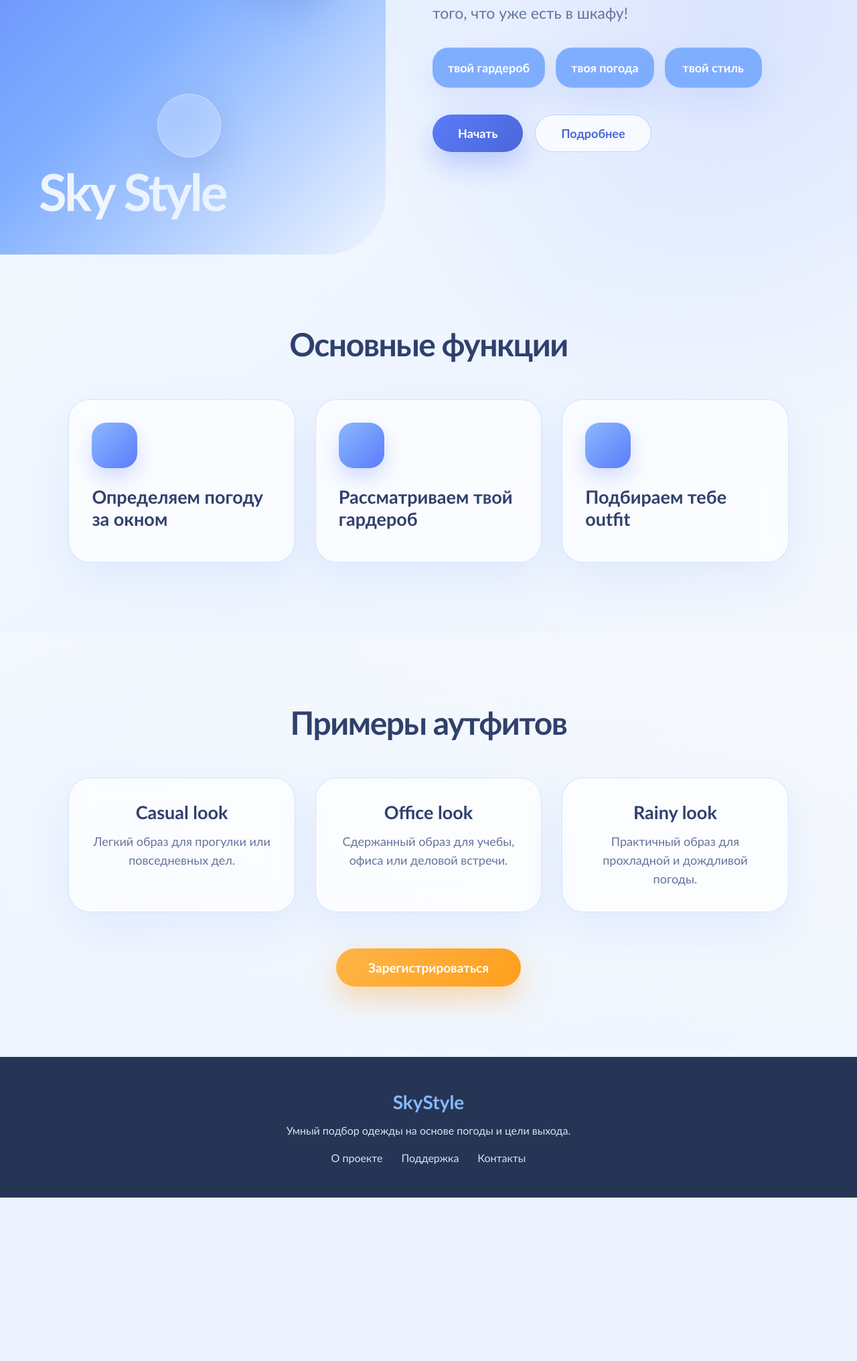
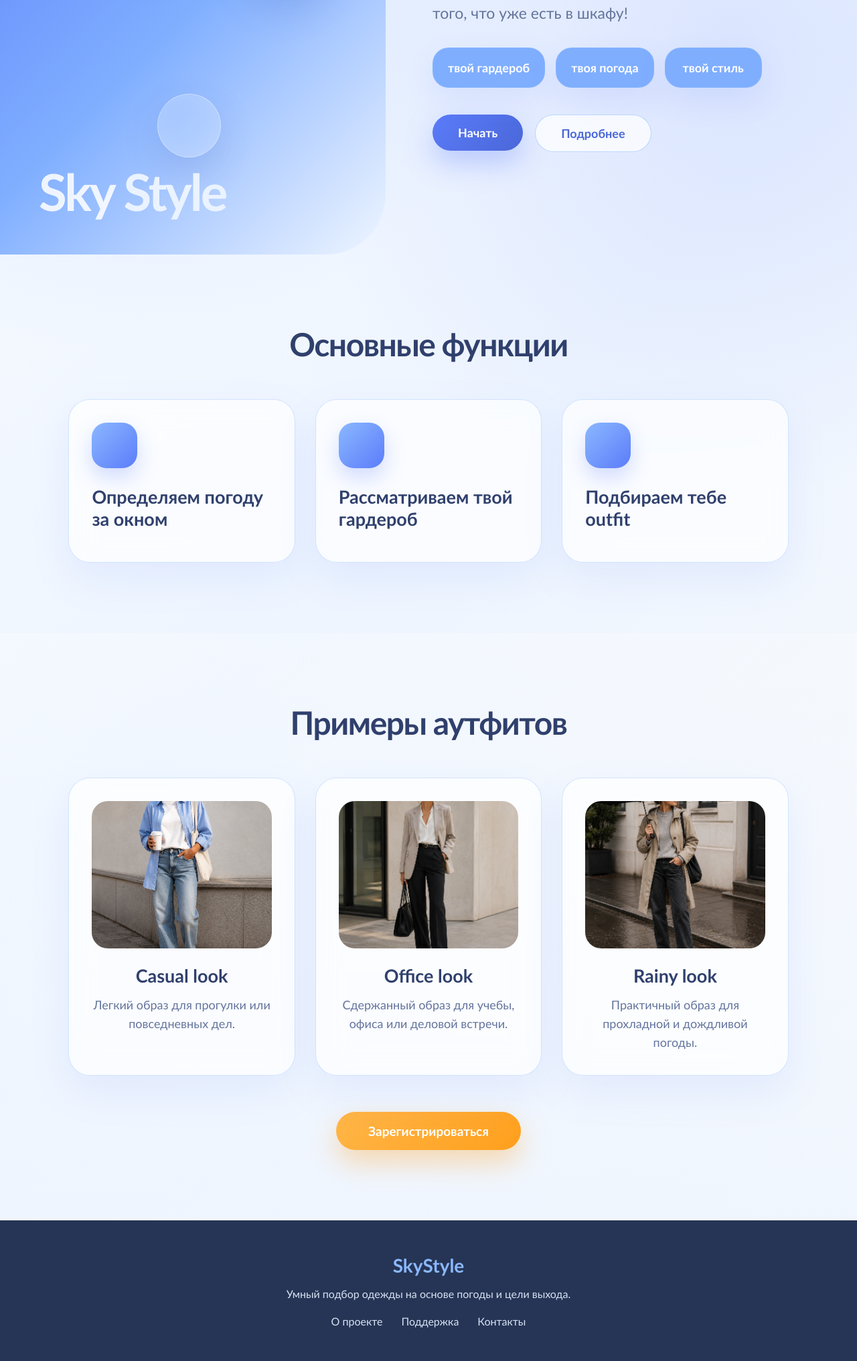
Before and after one commit to sveta0202/SkyStyle, a Flask app: page / in a window 1280 px wide. Shown: the part 420-2452 px from the top of the page at 67% size. Before the commit the page ends 2208 px from the top, so only its background shows below. Run offline with Flask 3, Linux system fonts and the light colour scheme.

Commit message:
debug main page

```diff
--- a/python-service/static/styles/index.css
+++ b/python-service/static/styles/index.css
@@ -43,7 +43,6 @@ button {
     display: flex;
     flex-direction: column;
 }
-
 
 .circle {
     position: absolute;
@@ -93,7 +92,6 @@ button {
     color: #EAF3FF;
 }
 
-
 .navbar {
     display: flex;
     align-items: center;
@@ -110,6 +108,7 @@ button {
     width: 48px;
     height: 48px;
     object-fit: contain;
+    display: block;
 }
 
 .logo span {
@@ -136,7 +135,6 @@ button {
     transform: translateY(-3px);
     box-shadow: 0 22px 42px rgba(255, 159, 28, 0.38);
 }
-
 
 .hero-text {
     margin-top: 135px;
@@ -188,11 +186,13 @@ button {
     transform: translateY(-7px) scale(1.03);
     background: rgba(255, 255, 255, 0.78);
     box-shadow: 0 26px 60px rgba(91, 124, 250, 0.2);
+    color: #4A67D8;
 }
 
 .hero-buttons {
     display: flex;
     gap: 18px;
+    flex-wrap: wrap;
 }
 
 .btn {
@@ -227,7 +227,6 @@ button {
     transform: translateY(-4px);
     background: white;
 }
-
 
 .features,
 .outfits {
@@ -297,8 +296,13 @@ button {
     background: linear-gradient(180deg, rgba(255,255,255,0.25), rgba(238,245,255,0.7));
 }
 
-.outfit-card img{
-    width: 70%;
+.outfit-card img {
+    width: 100%;
+    height: 220px;
+    object-fit: cover;
+    border-radius: 24px;
+    margin-bottom: 24px;
+    display: block;
 }
 
 .register-btn {
@@ -343,6 +347,7 @@ button {
     display: flex;
     justify-content: center;
     gap: 28px;
+    flex-wrap: wrap;
 }
 
 .footer-links a {
@@ -353,7 +358,6 @@ button {
 .footer-links a:hover {
     color: #FFB648;
 }
-
 
 @media (max-width: 900px) {
     .hero {
--- a/python-service/templates/index.html
+++ b/python-service/templates/index.html
@@ -44,7 +44,9 @@
             </ul>
 
             <div class="hero-buttons">
-                <button class="btn primary" type="button">Начать</button>
+                <a href="{{ url_for('reg') }}">
+                    <button class="btn primary" type="button">Начать</button>
+                </a>
                 <button class="btn secondary" type="button">Подробнее</button>
             </div>
         </div>
@@ -77,19 +79,19 @@
 
     <div class="outfits-grid">
         <div class="outfit-card">
-            <div class="outfit-image"></div>
+            <img src="{{ url_for('static', filename='images/casual_look.png') }}" alt="Casual look">
             <h3>Casual look</h3>
             <p>Легкий образ для прогулки или повседневных дел.</p>
         </div>
 
         <div class="outfit-card">
-            <div class="outfit-image"></div>
+            <img src="{{ url_for('static', filename='images/office_look.png') }}" alt="Office look">
             <h3>Office look</h3>
             <p>Сдержанный образ для учебы, офиса или деловой встречи.</p>
         </div>
 
         <div class="outfit-card">
-            <div class="outfit-image"></div>
+            <img src="{{ url_for('static', filename='images/rainy_look.png') }}" alt="Rainy look">
             <h3>Rainy look</h3>
             <p>Практичный образ для прохладной и дождливой погоды.</p>
         </div>
```
